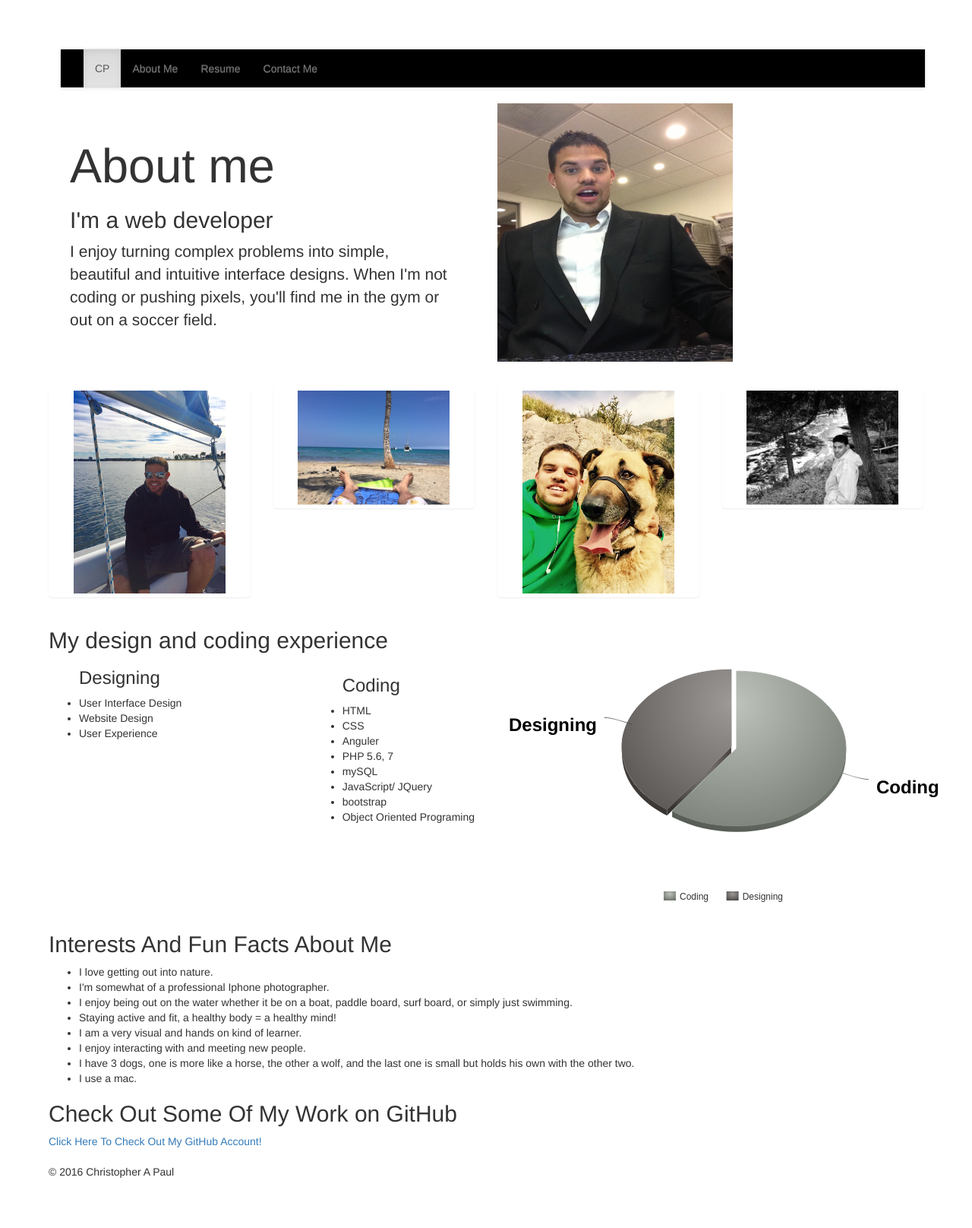
After one commit to chrispaul3625/personal-website, a PHP site: page / in a window 1280 px wide. The commit adds this page. Shown: the whole page at 76% size. Run offline with PHP 8.4, Linux system fonts and the light colour scheme.

Commit message:
changed directory name to index.php

```diff
--- /dev/null
+++ b/public_html/index.php
@@ -0,0 +1,179 @@
+<!DOCTYPE html>
+<html lang='en' xmlns="http://www.w3.org/1999/html" xmlns="http://www.w3.org/1999/html">
+	<head>
+		<meta http-equiv="X-UA-Compatible" content="IE=edge"/>
+		<meta name="viewport" content="width=device-width, initial-scale=1"/>
+		<!-- Bootstrap Latest compiled and minified CSS -->
+		<link rel="stylesheet" href="https://maxcdn.bootstrapcdn.com/bootstrap/3.3.6/css/bootstrap.min.css"
+				integrity="sha384-1q8mTJOASx8j1Au+a5WDVnPi2lkFfwwEAa8hDDdjZlpLegxhjVME1fgjWPGmkzs7"
+				crossorigin="anonymous"/>
+		<!-- Optional theme -->
+		<link rel="stylesheet" href="https://maxcdn.bootstrapcdn.com/bootstrap/3.3.6/css/bootstrap-theme.min.css"
+				integrity="sha384-fLW2N01lMqjakBkx3l/M9EahuwpSfeNvV63J5ezn3uZzapT0u7EYsXMjQV+0En5r"
+				crossorigin="anonymous"/>
+		<!-- HTML5 shiv and Respond.js for IE8 support of HTML5 elements and media queries -->
+		<!-- WARNING: Respond.js doesn't work if you view the page via file:// -->
+		<!--[if lt IE 9]>
+		<script src="https://oss.maxcdn.com/html5shiv/3.7.2/html5shiv.min.js"></script>
+		<script src="https://oss.maxcdn.com/respond/1.4.2/respond.min.js"></script>
+		<![endif]
+<!-- jQuery (necessary for Bootstrap's JavaScript plugins) -->
+		<script src="https://ajax.googleapis.com/ajax/libs/jquery/2.2.0/jquery.min.js"></script>
+		<!-- Latest compiled and minified Bootstrap JavaScript, all compiled plugins included -->
+		<script src="https://maxcdn.bootstrapcdn.com/bootstrap/3.3.6/js/bootstrap.min.js"
+				  integrity="sha384-0mSbJDEHialfmuBBQP6A4Qrprq5OVfW37PRR3j5ELqxss1yVqOtnepnHVP9aJ7xS"
+				  crossorigin="anonymous"></script>
+		<link rel="stylesheet" href="css/style.css">
+		<link href="javascript/style.js"
+	</head>
+	<body class="sfooter">
+		<div class="sfooter-content">
+			<header>
+				<div class="container">
+					<nav class="navbar navbar-default">
+						<div class="container-fluid">
+							<!-- Brand and toggle get grouped for better mobile display -->
+							<div class="navbar-header">
+								<button type="button" class="navbar-toggle collapsed" data-toggle="collapse" data-target="#bs-example-navbar-collapse-1" aria-expanded="false">
+									<span class="sr-only">Toggle navigation</span>
+									<span class="icon-bar"></span>
+									<span class="icon-bar"></span>
+									<span class="icon-bar"></span>
+								</button>
+							</div>
+
+							<!-- Collect the nav links, forms, and other content for toggling -->
+							<div class="collapse navbar-collapse" id="bs-example-navbar-collapse-1">
+								<ul class="nav navbar-nav">
+									<li class="active"><a href="#">CP<span class="sr-only">(current)</span></a></li>
+									<li><a href="index.php">About Me</a></li>
+									<li><a href="resume.php">Resume </a></li>
+									<li><a href="contactMe.php">Contact Me</a></li>
+							</div><!-- /.navbar-collapse -->
+						</div><!-- /.container-fluid -->
+					</nav>
+				</div>
+			</header>
+			<main>
+				<div class="containier">
+					<div class="row">
+						<div class="col-md-6">
+							<div class="content-box">
+								<div class="jumbotron">
+									<h1> About me</h1>
+									<h2>I'm a web developer</h2>
+
+									<p>I enjoy turning complex problems into simple, beautiful and intuitive interface designs.
+										When I'm not coding or pushing pixels, you'll find me in the gym or out on a soccer
+										field.</p>
+
+								</div>
+							</div>
+						</div>
+						<div class="col-md-6">
+							<div class="content-box">
+								<img src="documentation/images/myself.jpg" width="310px" height="340px" alt="Me!">
+							</div>
+						</div>
+					</div>
+					<div class="row">
+						<div class="col-md-3">
+							<a href="#" class="thumbnail">
+								<img src="documentation/images/boat.jpg" width="200px" height="200px">
+							</a>
+						</div>
+						<div class="col-md-3">
+							<a href="#" class="thumbnail">
+								<img src="documentation/images/beach.jpg" width="200px" height="200px">
+							</a>
+						</div>
+						<div class="col-md-3">
+							<a href="#" class="thumbnail">
+								<img src="documentation/images/buddy.jpg" width="200px" height="200px">
+							</a>
+						</div>
+						<div class="col-md-3">
+							<a href="#" class="thumbnail">
+								<img src="documentation/images/blackwhite.jpg" width="200px" height="200px">
+							</a>
+						</div>
+					</div>
+				</div>
+				<div class="row">
+					<div class="col-md-6">
+						<h2> My design and coding experience</h2>
+						<p>
+						<ul class="coding">
+							<h3> Coding </h3>
+							<li> HTML </li>
+							<li> CSS </li>
+							<li>Anguler </li>
+							<li> PHP 5.6, 7</li>
+							<li> mySQL</li>
+							<li> JavaScript/ JQuery</li>
+							<li> bootstrap</li>
+							<li> Object Oriented Programing</li>
+						</ul>
+						</p>
+						<p>
+						<ul class="design">
+							<h3> Designing</h3>
+							<li>User Interface Design</li>
+							<li> Website Design </li>
+							<li> User Experience </li>
+						</ul>
+						</p>
+					</div>
+					<div class="col-md-6">
+						<img class="graph" src="documentation/images/graph.svg">
+					</div>
+				</div>
+				<div class="row">
+					<div class="col-md-12">
+						<div class="content-box">
+							<h2> Interests And Fun Facts About Me</h2>
+							<p>
+							<ul>
+								<li> I love getting out into nature.</li>
+								<li> I'm somewhat of a professional Iphone photographer. </li>
+								<li> I enjoy being out on the water whether it be on a boat, paddle board, surf board, or simply just swimming.</li>
+								<li> Staying active and fit, a healthy body = a healthy mind! </li>
+								<li> I am a very visual and hands on kind of learner. </li>
+								<li> I enjoy interacting with and meeting new people. </li>
+								<li> I have 3 dogs, one is more like a horse, the other a wolf, and the last one is small but holds his own with the other two. </li>
+								<li> I use a mac. </li>
+							</ul>
+							</p>
+							<div class="content-box">
+								<p>
+								<h2> Check Out Some Of My Work on GitHub</h2>
+								<a href="https://github.com/chrispaul3625">Click Here To Check Out My GitHub Account!</a>
+								</p>
+							</div>
+							<div class="row">
+								<div class="col-md-12">
+									<div class="content-box">
+										<p>
+
+										</p>
+									</div>
+								</div>
+							</div>
+						</div>
+					</div>
+
+			</main>
+
+
+	</body>
+
+	<footer>
+		<div class="scroll-top-wrapper ">
+	<span class="scroll-top-inner">
+		<i class="fa fa-2x fa-arrow-circle-up"></i>
+	</span>
+		</div>
+		© 2016
+		Christopher A Paul
+	</footer>
+</html>
```
Also changed, not shown: public_html/resume.php (+1 -6 lines).
